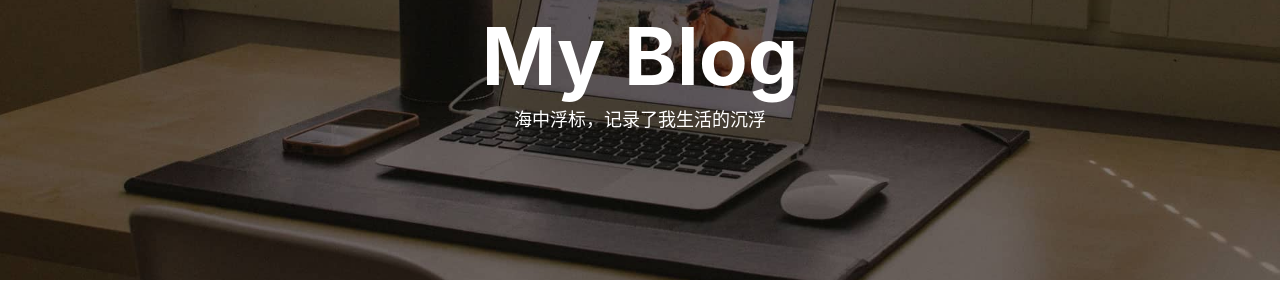
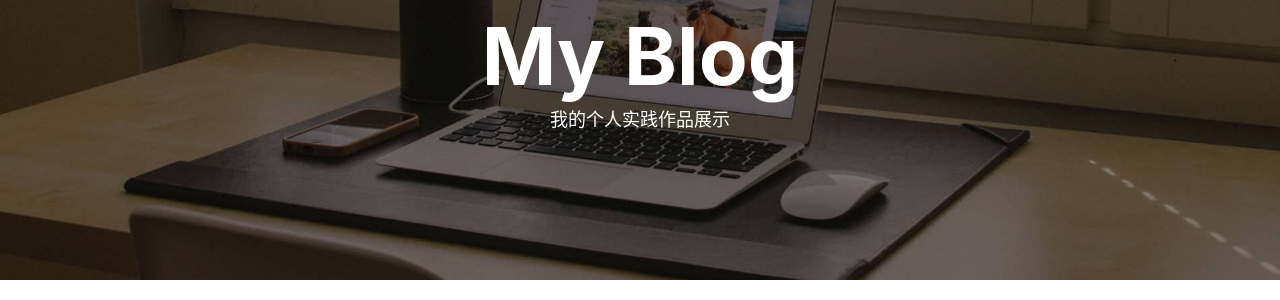
Before and after one commit to zlinbh/zlinbh.github.io, a Jekyll site: the page built from index.html, in a window 1280 px wide. Shown: the part 138-438 px from the top of the page. Built offline with Jekyll 4.4.1, drawn with Linux system fonts in a browser that asks for light colours; nearby versions of some CDN libraries; the list of posts is cut into pages by our own code; comment, search, counter and statistics services are not loaded.

Commit message:
Update index.html

```diff
--- a/index.html
+++ b/index.html
@@ -1,6 +1,6 @@
 ---
 layout: page
-description: "海中浮标，记录了我生活的沉浮"
+description: "我的个人实践作品展示"
 ---
 
 {% for post in paginator.posts %}
```
